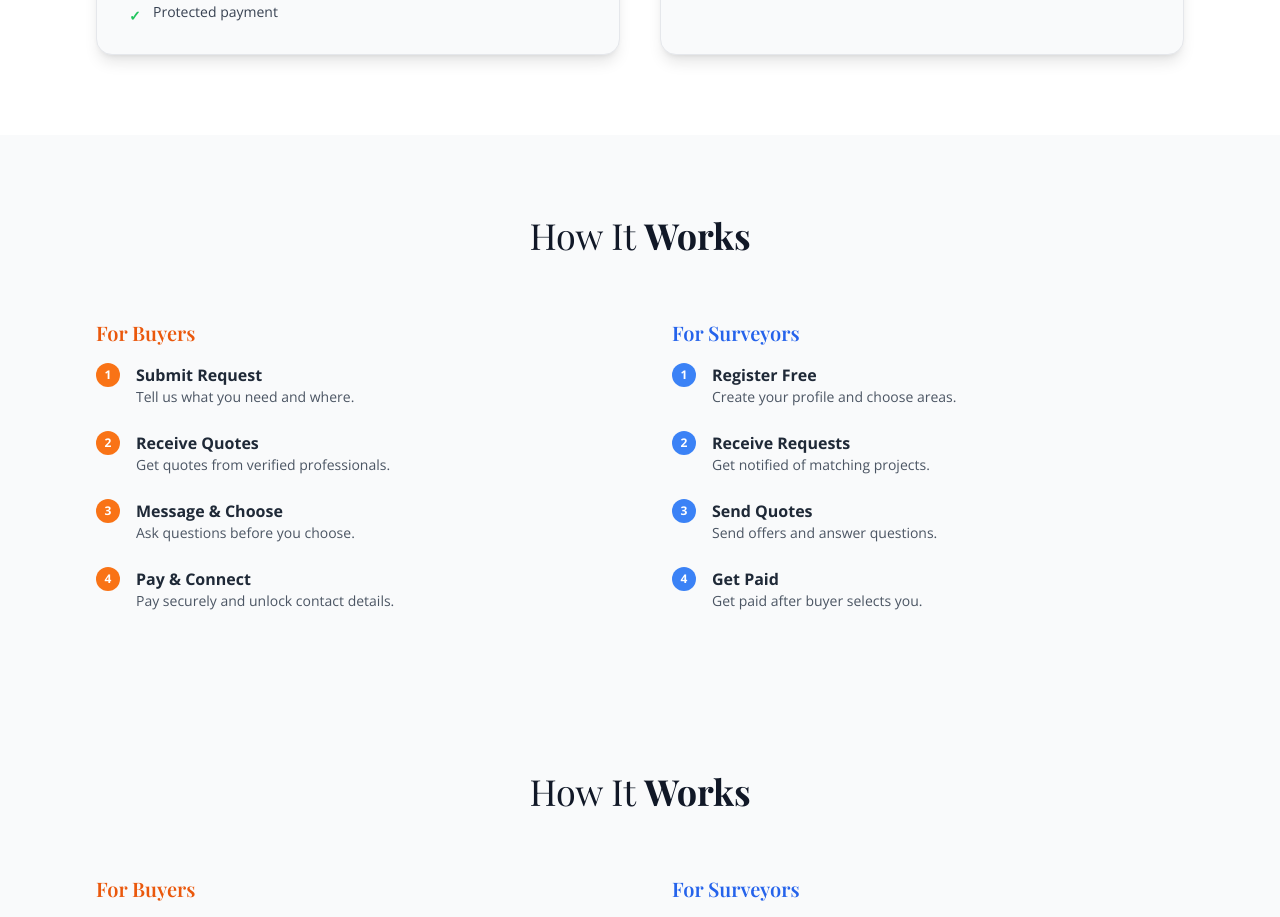
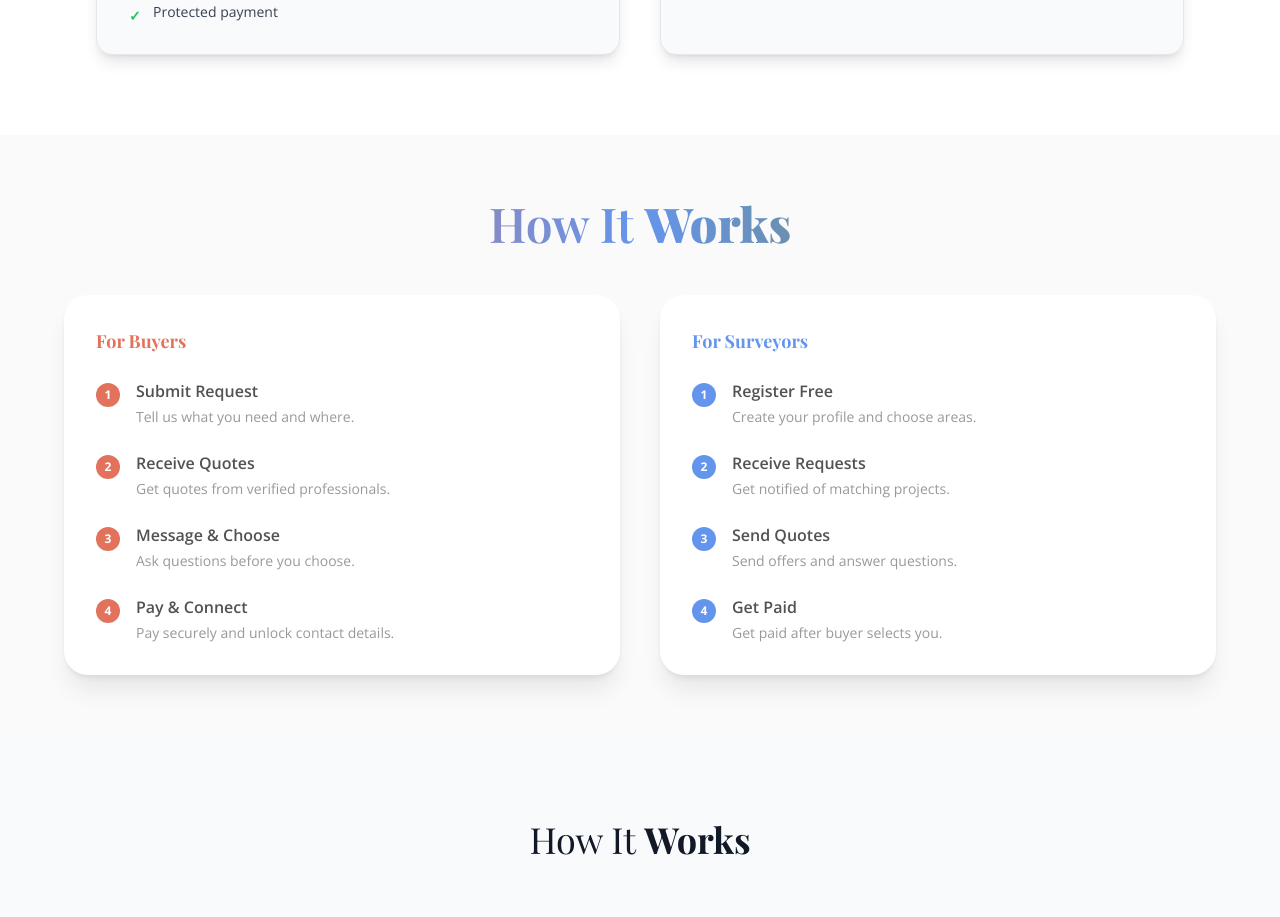
Before and after one commit to Geppix140269/PropertyProsDB, a Next.js app: page / in a window 1280 px wide. Shown: the part 960-1877 px from the top of the page. Built offline with nearby package versions, Linux system fonts and the light colour scheme; a web font is replaced by a local one.

Commit message:
Update HowItWorks.tsx

```diff
--- a/app/components/home/HowItWorks.tsx
+++ b/app/components/home/HowItWorks.tsx
@@ -1,95 +1,74 @@
-// components/home/HowItWorks.tsx
-'use client'
+/* PATH: app/components/home/HowItWorks.tsx */
+import { motion } from 'framer-motion';
 
-import { motion } from 'framer-motion'
+const stepsBuyer = [
+  { title: 'Submit Request', desc: 'Tell us what you need and where.' },
+  { title: 'Receive Quotes', desc: 'Get quotes from verified professionals.' },
+  { title: 'Message & Choose', desc: 'Ask questions before you choose.' },
+  { title: 'Pay & Connect', desc: 'Pay securely and unlock contact details.' },
+];
+
+const stepsSurveyor = [
+  { title: 'Register Free', desc: 'Create your profile and choose areas.' },
+  { title: 'Receive Requests', desc: 'Get notified of matching projects.' },
+  { title: 'Send Quotes', desc: 'Send offers and answer questions.' },
+  { title: 'Get Paid', desc: 'Get paid after buyer selects you.' },
+];
 
 export default function HowItWorks() {
-  const steps = {
-    buyer: [
-      'Submit Request',
-      'Receive Quotes',
-      'Message & Choose',
-      'Pay & Connect',
-    ],
-    surveyor: [
-      'Register Free',
-      'Receive Requests',
-      'Send Quotes',
-      'Get Paid',
-    ],
-  }
+  return (
+    <section className="bg-stone-50 py-16 px-4">
+      <div className="max-w-6xl mx-auto text-center mb-12">
+        <h2 className="text-4xl md:text-5xl font-playfair font-semibold gradient-text fade-in">
+          How It <span className="font-black">Works</span>
+        </h2>
+      </div>
 
-  return (
-    <section className="bg-gray-50 py-20 px-6 sm:px-12 lg:px-24">
-      <div className="max-w-6xl mx-auto">
-        <h2 className="text-center text-3xl sm:text-4xl font-light text-gray-900 mb-16">
-          How It <strong className="font-bold">Works</strong>
-        </h2>
-
-        <div className="grid md:grid-cols-2 gap-16">
-          <div>
-            <h3 className="text-xl font-semibold text-orange-600 mb-4">
-              For Buyers
-            </h3>
-            <ol className="space-y-6">
-              {steps.buyer.map((step, i) => (
-                <motion.li
-                  key={i}
+      <div className="grid grid-cols-1 md:grid-cols-2 gap-10 max-w-6xl mx-auto">
+        {/* Buyer Column */}
+        <motion.div
           initial={{ opacity: 0, y: 30 }}
           whileInView={{ opacity: 1, y: 0 }}
-                  transition={{ delay: i * 0.2, duration: 0.6 }}
           viewport={{ once: true }}
-                  className="relative pl-10 text-gray-800"
+          transition={{ duration: 0.6 }}
+          className="bg-white card-modern"
         >
-                  <span className="absolute left-0 top-0 w-6 h-6 rounded-full bg-orange-500 text-white text-xs flex items-center justify-center font-bold">
+          <h3 className="text-terracotta font-bold text-lg mb-6">For Buyers</h3>
+          <ol className="space-y-6">
+            {stepsBuyer.map((step, i) => (
+              <li key={i} className="relative pl-10">
+                <div className="absolute left-0 top-1 text-white bg-terracotta rounded-full w-6 h-6 text-xs flex items-center justify-center font-bold">
                   {i + 1}
-                  </span>
-                  <strong>{step}</strong>
-                  <p className="text-sm text-gray-600">
-                    {[
-                      'Tell us what you need and where.',
-                      'Get quotes from verified professionals.',
-                      'Ask questions before you choose.',
-                      'Pay securely and unlock contact details.',
-                    ][i]}
-                  </p>
-                </motion.li>
+                </div>
+                <p className="font-semibold text-stone-800 mb-1">{step.title}</p>
+                <p className="text-sm text-stone-600">{step.desc}</p>
+              </li>
             ))}
           </ol>
-          </div>
+        </motion.div>
 
-          <div>
-            <h3 className="text-xl font-semibold text-blue-600 mb-4">
-              For Surveyors
-            </h3>
-            <ol className="space-y-6">
-              {steps.surveyor.map((step, i) => (
-                <motion.li
-                  key={i}
+        {/* Surveyor Column */}
+        <motion.div
           initial={{ opacity: 0, y: 30 }}
           whileInView={{ opacity: 1, y: 0 }}
-                  transition={{ delay: i * 0.2, duration: 0.6 }}
           viewport={{ once: true }}
-                  className="relative pl-10 text-gray-800"
+          transition={{ duration: 0.6, delay: 0.2 }}
+          className="bg-white card-modern"
         >
-                  <span className="absolute left-0 top-0 w-6 h-6 rounded-full bg-blue-500 text-white text-xs flex items-center justify-center font-bold">
+          <h3 className="text-sea font-bold text-lg mb-6">For Surveyors</h3>
+          <ol className="space-y-6">
+            {stepsSurveyor.map((step, i) => (
+              <li key={i} className="relative pl-10">
+                <div className="absolute left-0 top-1 text-white bg-sea rounded-full w-6 h-6 text-xs flex items-center justify-center font-bold">
                   {i + 1}
-                  </span>
-                  <strong>{step}</strong>
-                  <p className="text-sm text-gray-600">
-                    {[
-                      'Create your profile and choose areas.',
-                      'Get notified of matching projects.',
-                      'Send offers and answer questions.',
-                      'Get paid after buyer selects you.',
-                    ][i]}
-                  </p>
-                </motion.li>
+                </div>
+                <p className="font-semibold text-stone-800 mb-1">{step.title}</p>
+                <p className="text-sm text-stone-600">{step.desc}</p>
+              </li>
             ))}
           </ol>
-          </div>
-        </div>
+        </motion.div>
       </div>
     </section>
-  )
+  );
 }
```
Lines whose indentation alone changed are shown as unchanged.
